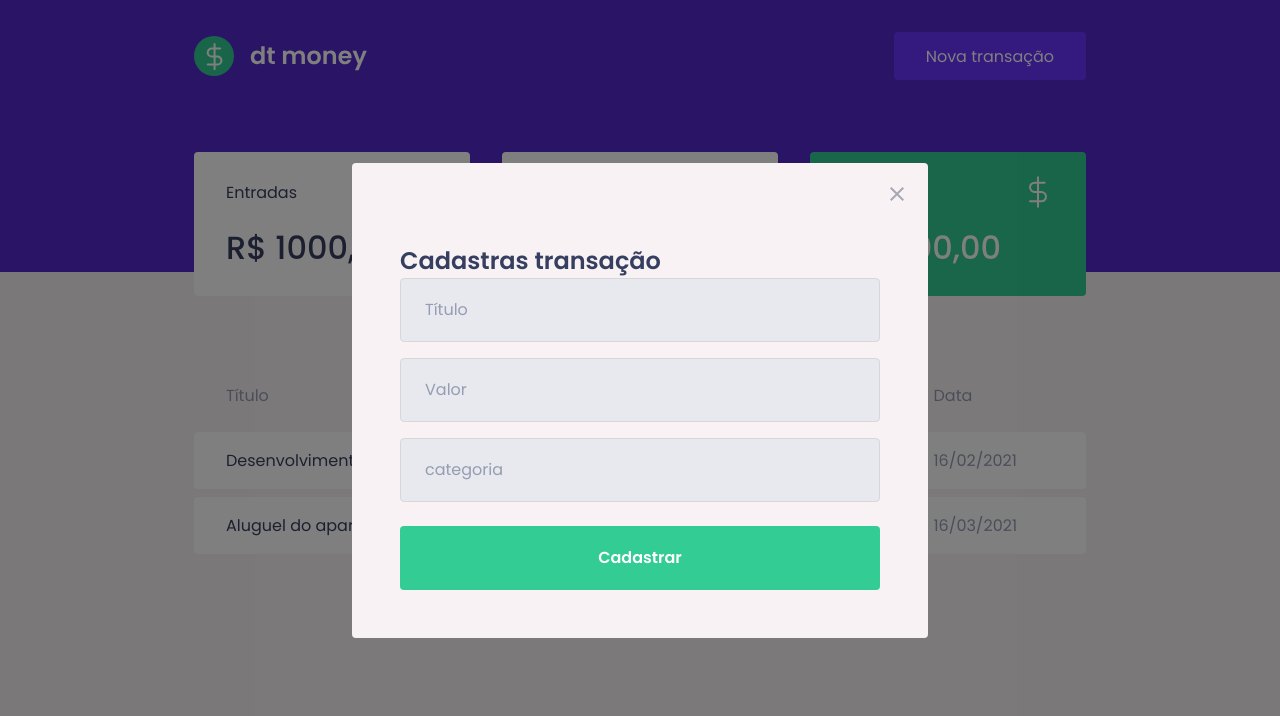
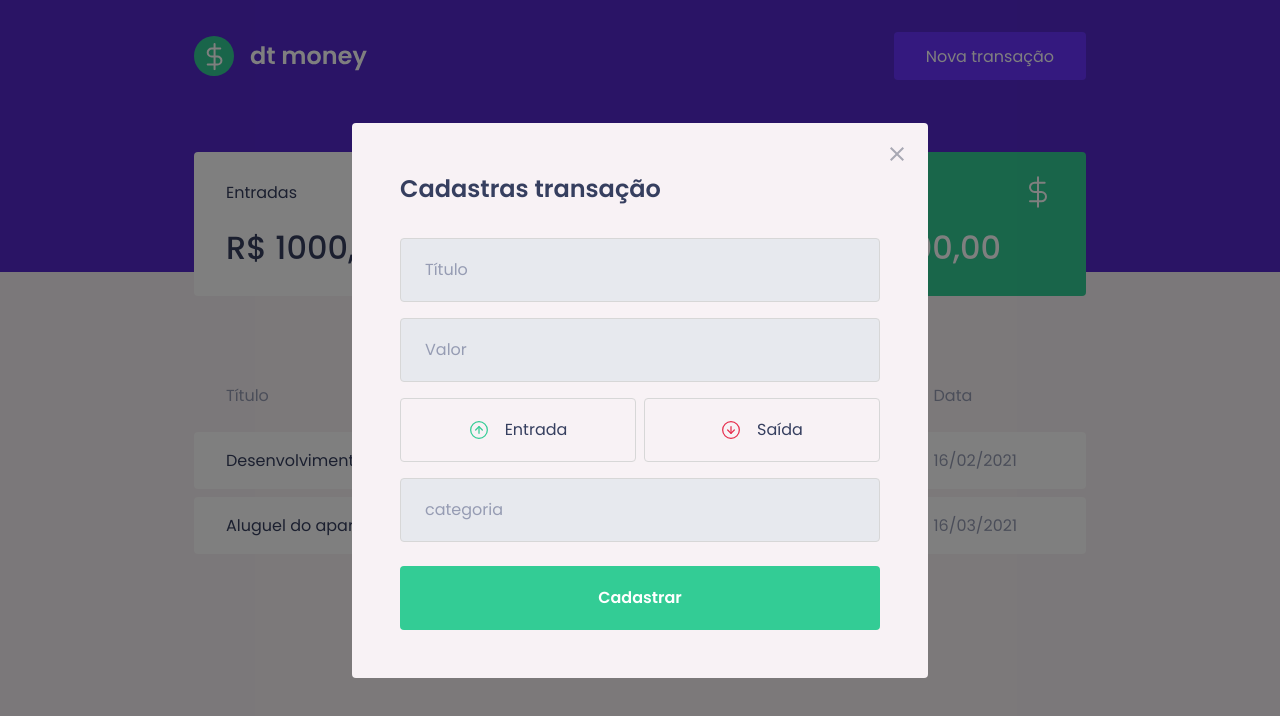
Before and after one commit to rlucasmd/dtmoney, a React (Create React App) app: page / in a window 1280 px wide. Both pictures are taken after a click on the button "Nova transação". Shown: the top 716 px of the page. Built offline with nearby package versions, Linux system fonts and the light colour scheme; no server answers; what miragejs would draw is missing.

Commit message:
add: transactions options

```diff
--- a/package.json
+++ b/package.json
@@ -5,6 +5,7 @@
   "dependencies": {
     "axios": "^1.2.0",
     "miragejs": "^0.1.46",
+    "polished": "^4.2.2",
     "react": "^18.2.0",
     "react-dom": "^18.2.0",
     "react-modal": "^3.16.1",
--- a/src/components/NewTransactionModal/index.tsx
+++ b/src/components/NewTransactionModal/index.tsx
@@ -1,6 +1,8 @@
 import Modal from 'react-modal';
-import { Container } from './styles';
+import { Container, TransactionTypeContainer } from './styles';
 import closeImg from '../../assets/close.svg';
+import incomeImg from '../../assets/income.svg';
+import outcomeImg from '../../assets/outcome.svg';
 
 interface NewTransactionModalProps {
   isOpen: boolean;
@@ -28,6 +30,20 @@
         <input placeholder="Título" />
         <input type="number" placeholder="Valor" />
 
+        <TransactionTypeContainer>
+          <button
+            type="button"
+          >
+            <img src={incomeImg} alt="Entrada" />
+            <span>Entrada</span>
+          </button>
+          <button
+            type="button"
+          >
+            <img src={outcomeImg} alt="Saída" />
+            <span>Saída</span>
+          </button>
+        </TransactionTypeContainer>
         <input placeholder="categoria" />
 
         <button type="submit">Cadastrar</button>
--- a/src/components/NewTransactionModal/styles.ts
+++ b/src/components/NewTransactionModal/styles.ts
@@ -1,10 +1,11 @@
 import styled from "styled-components";
+import { darken, cssVar } from "polished";
 
 export const Container = styled.form`
   h2{
     color: var(--text-title);
     font-size: 1.5rem;
-    margin-top: 2rem;
+    margin-bottom: 2rem;
 
   }
 
@@ -52,3 +53,40 @@
   }
 
 `;
+
+export const TransactionTypeContainer = styled.div`
+  margin: 1rem 0;
+  display: grid;
+  grid-template-columns: 1fr 1fr;
+  gap: 0.5rem;
+  button{
+    height: 4rem;
+    border: 1px solid var(--input-border);
+    border-radius: 0.25rem;
+
+    background: transparent;
+
+    display: flex;
+
+    align-items: center;
+    justify-content: center;
+
+    img{
+      width: 20px;
+      height: 20px;
+    }
+
+    span{
+      display: inline-block;
+      margin-left: 1rem;
+      font-size: 1rem;
+      color: var(--text-title);
+    }
+
+    transition: border-color 0.3s;
+
+    &:hover{
+      border-color: ${darken(0.1, '#d7d7d7')};
+    }
+  }
+`;
```
Also changed, not shown: 1 other file (tests, documents, lock files or other folders).
